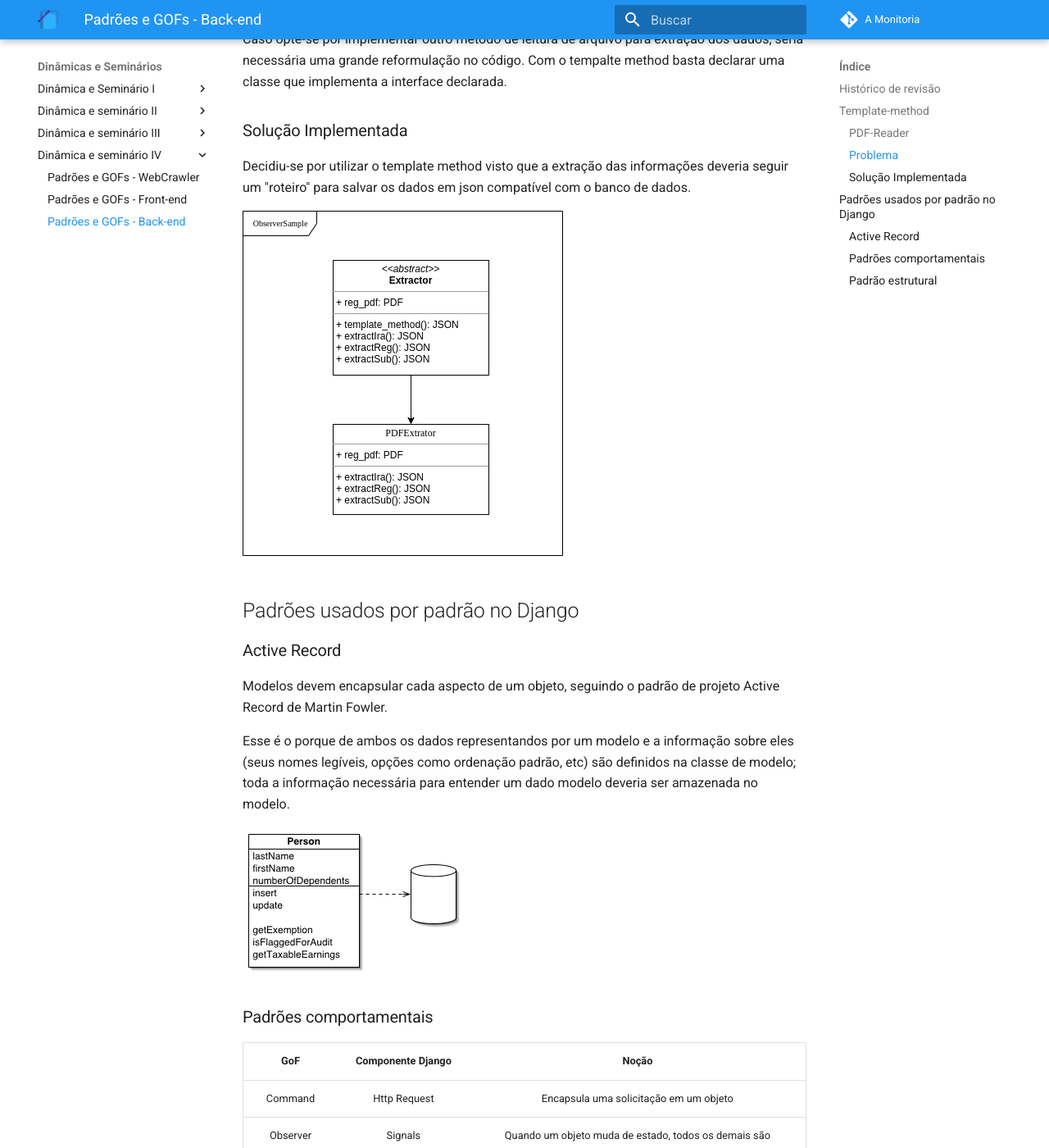
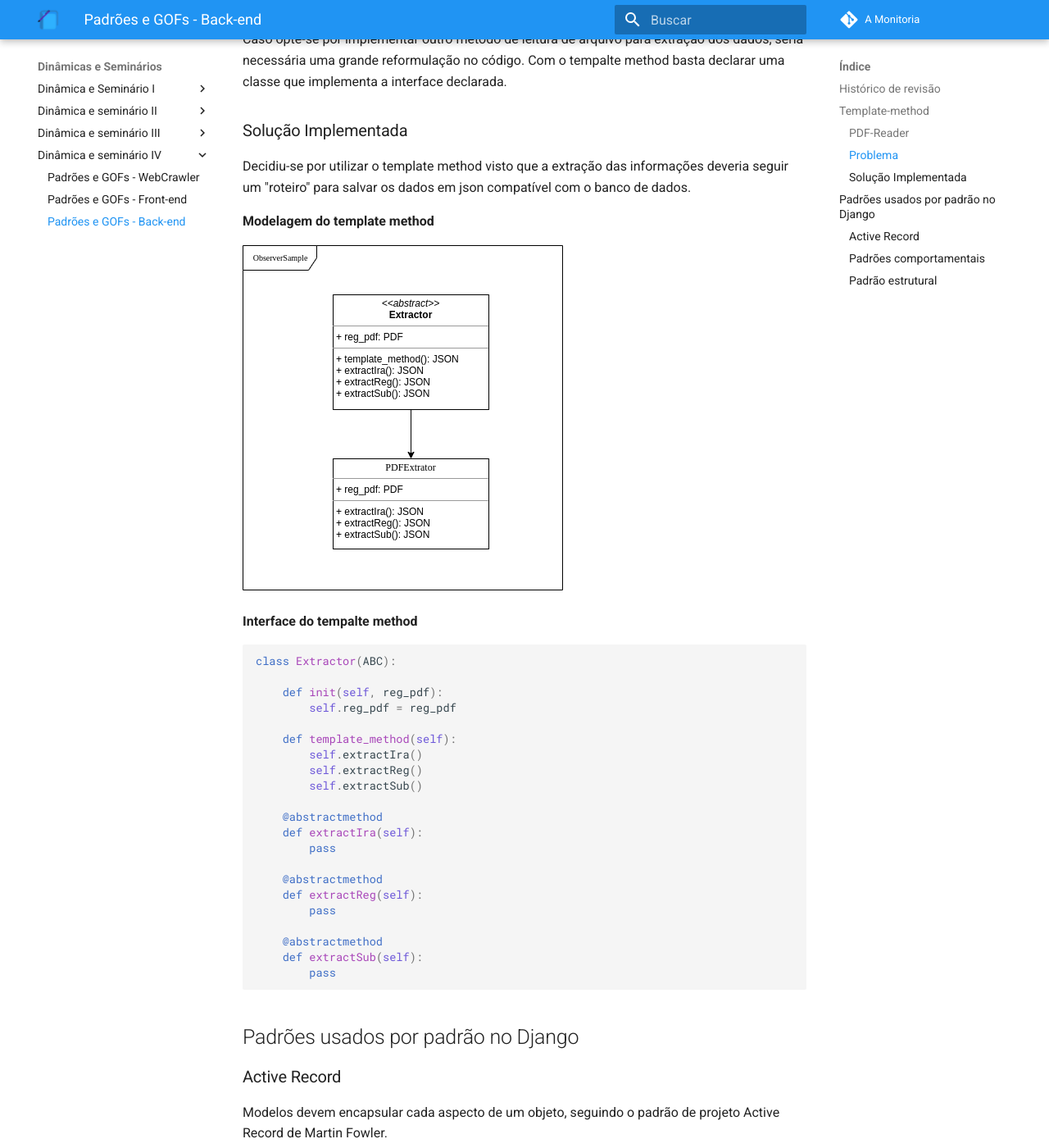
Before and after one commit to 2019-2-arquitetura-desenho/wiki, an MkDocs documentation site: the page built from docs/dinamica_seminario_IV/back-end_patterns.md, in a window 1280 px wide and 1400 px high, scrolled down 1182 px. Shown: the whole window at 82% size. Built offline with MkDocs 1.6.1 and Material for MkDocs 9.7.7, drawn with Linux system fonts in a browser that asks for light colours; comment, search, counter and statistics services are not loaded; old or Windows-style settings are respelled for this version of MkDocs; some of the changed text lies outside the part shown.

Commit message:
Adding code for template method

````diff
--- a/docs/dinamica_seminario_IV/back-end_patterns.md
+++ b/docs/dinamica_seminario_IV/back-end_patterns.md
@@ -31,7 +31,35 @@ Caso opte-se por implementar outro metodo de leitura de arquivo para extração
 
 Decidiu-se por utilizar o template method visto que a extração das informações deveria seguir um "roteiro" para salvar os dados em json compatível com o banco de dados.
 
+**Modelagem do template method**
+
 ![Template method class diagram](./assets/img/back-end_patterns/template_metho_diagram.png)
+
+**Interface do tempalte method**
+```Python
+class Extractor(ABC):
+
+    def init(self, reg_pdf):
+        self.reg_pdf = reg_pdf
+
+    def template_method(self):
+        self.extractIra()
+        self.extractReg()
+        self.extractSub()
+
+    @abstractmethod
+    def extractIra(self):
+        pass
+
+    @abstractmethod
+    def extractReg(self):
+        pass
+
+    @abstractmethod
+    def extractSub(self):
+        pass
+
+```
 
 ## Padrões usados por padrão no Django
 
````
Also changed, not shown: other parts of docs/dinamica_seminario_IV/back-end_patterns.md (+1 -1 lines).
